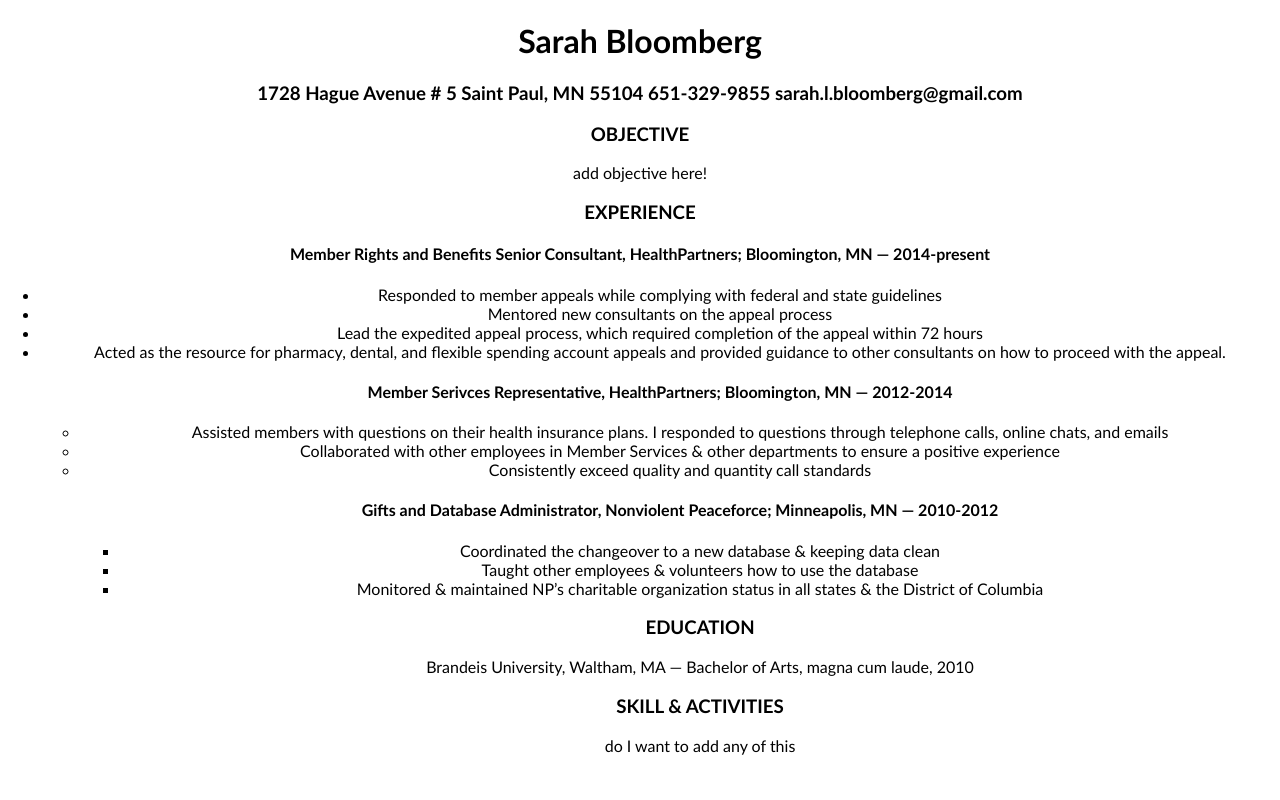
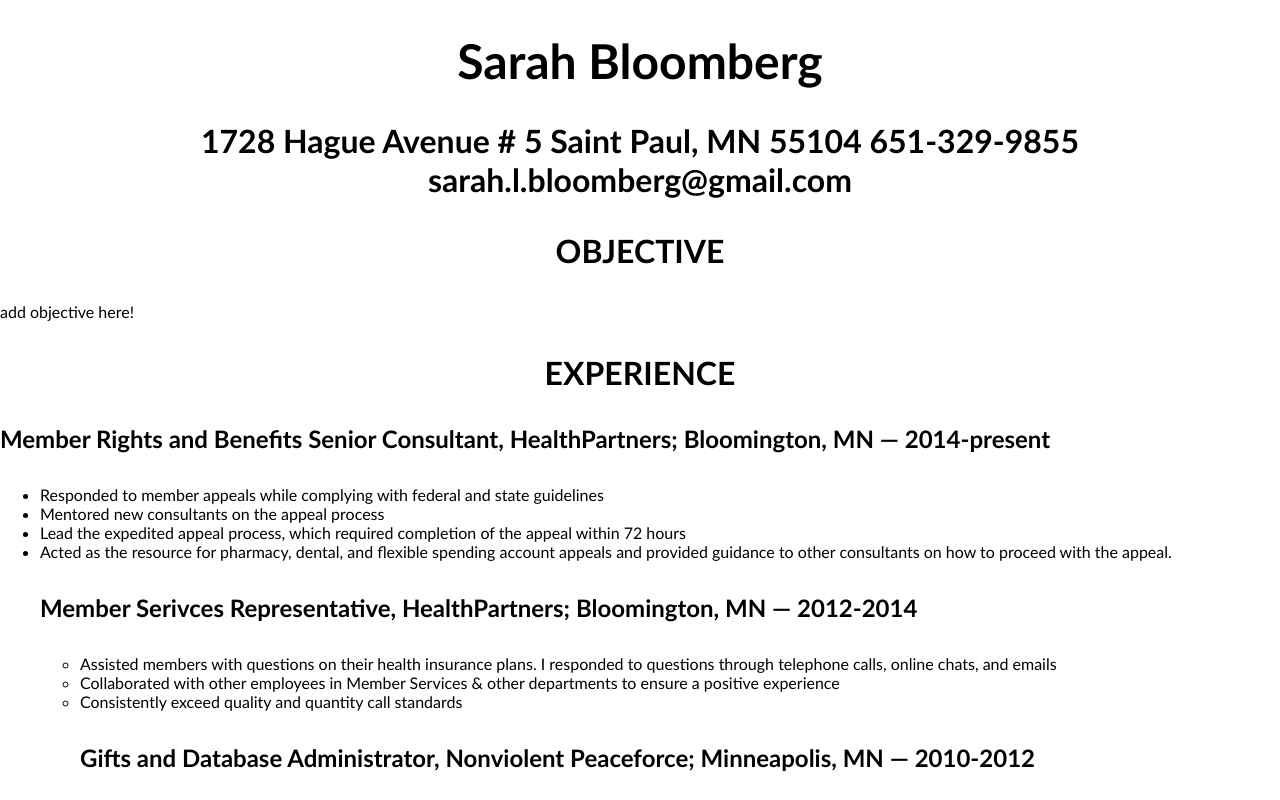
Before and after one commit to sarahbloom/sarahbloom.github.io, a plain HTML site: page index.html in a window 1280 px wide. Shown: the top 800 px of the page. Drawn offline with Linux system fonts and the light colour scheme.

Commit message:
change sizes

```diff
--- a/style.css
+++ b/style.css
@@ -2,15 +2,20 @@
   Font-Family: Avenir Next, Optima, Courier;
   height: 100%;
 	margin: 0;
-	text-align: center;
+	text-align: Left;
 	width: 100%;
 }
 
 h1 {
-	font-size: 32px;
+	font-size: 48px;
+	text-align: center;
 }
 
-h2 {
+h3 {
+	font-size: 32px;
+	text-align: center;
+}
+h4 {
 	font-size: 24px;
 }
 p {
```
